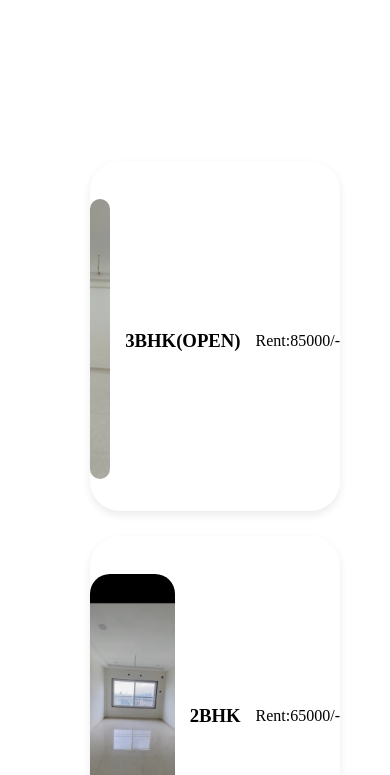
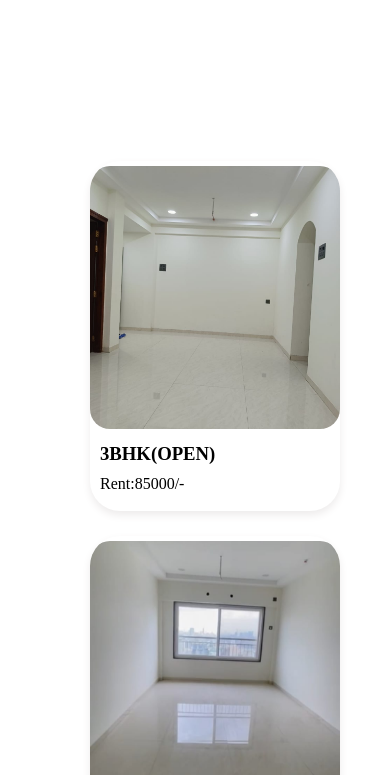
Before and after one commit to mrstark0500/Chhatrapati-Estates, a plain HTML site: page shop.html in a window 390 px wide. Shown: the part 69-844 px from the top of the page. Drawn offline with Linux system fonts and the light colour scheme.

Commit message:
Add files via upload

```diff
--- a/shopstyle.css
+++ b/shopstyle.css
@@ -466,7 +466,6 @@ body> h4 {
     margin-bottom: 20px;
 }
 .flats {
-    display: flex;
     align-items: center;
     justify-content: center;
     width: 100%;
@@ -589,8 +588,8 @@ border-radius: 40px;
 }
 
 #sale .flats img {
-    width: 80%;
-    height: 80%;
+   width: 100%;
+    height: 75%;
     object-fit: cover;
 }
 
@@ -599,7 +598,7 @@ border-radius: 40px;
     margin-top: 10px;
 }
 #past{
-    display: flex;
+
     flex-wrap: wrap;
     margin-left: 0px;
     justify-content:space-around;
--- a/style.css
+++ b/style.css
@@ -621,7 +621,6 @@ header h1 {
 /* Sale Section */
 #sale {
     margin-top: 150px;
-    margin-left: 60px;
     display: grid;
     grid-template-columns: repeat(auto-fill, minmax(250px, 1fr));
     align-items: flex-start;
```
